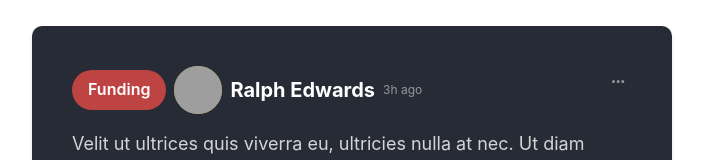
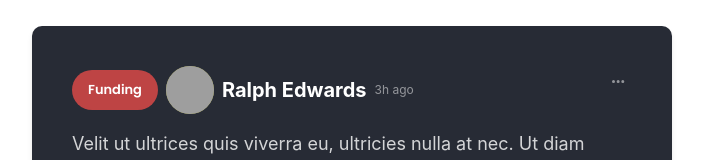
Before and after one commit to sana-gsoftconsulting/chakra-ui-demo, a Next.js app: page / in a window 1280 px wide. Shown: the part 125-285 px from the top of the page, without its empty margins (288-991 px from the left). Built offline with nearby package versions, Linux system fonts and the light colour scheme; grey boxes are pictures that could not be loaded.

Commit message:
update button stype

```diff
--- a/components/card/header.js
+++ b/components/card/header.js
@@ -13,7 +13,16 @@
   return (
     <Box display="flex" justifyContent="space-between" alignItems="center">
       <HStack>
-        <Button bg="customBtn" borderRadius="50px" textTransform="capitalize">
+        <Button fontFamily="Poppins"
+        fontSize	="13px"
+        fontWeight="600"
+        lineHeight="19px"
+       color="#FFFFFF"
+       _hover={{
+        background: "customBtn",
+        color: "#FFFFFF",
+      }}
+        bg="customBtn" borderRadius="50px" textTransform="capitalize">
           Funding
         </Button>
         <WrapItem>
--- a/pages/_app.js
+++ b/pages/_app.js
@@ -1,10 +1,19 @@
 import "../styles/globals.css";
 import { ChakraProvider } from "@chakra-ui/react";
 import { theme } from "../utils/theme";
+import Head from "next/head";
 
 function MyApp({ Component, pageProps }) {
   return (
     <ChakraProvider theme={theme}>
+      <Head>
+        <link rel="preconnect" href="https://fonts.googleapis.com" />
+        <link rel="preconnect" href="https://fonts.gstatic.com" crossorigin />
+        <link
+          href="https://fonts.googleapis.com/css2?family=Poppins:ital,wght@0,100;0,200;0,300;0,400;0,500;0,600;0,700;0,800;1,100;1,200;1,300&display=swap"
+          rel="stylesheet"
+        />
+      </Head>
       <Component {...pageProps} />
     </ChakraProvider>
   );
--- a/styles/Home.module.css
+++ b/styles/Home.module.css
@@ -114,3 +114,12 @@
     flex-direction: column;
   }
 }
+
+.button {
+  font-family: Poppins;
+  font-style: normal;
+  font-weight: 600;
+  font-size: 13px;
+  line-height: 19px;
+  color: #ffffff;
+}
--- a/styles/globals.css
+++ b/styles/globals.css
@@ -2,8 +2,7 @@
 body {
   padding: 0;
   margin: 0;
-  font-family: -apple-system, BlinkMacSystemFont, Segoe UI, Roboto, Oxygen,
-    Ubuntu, Cantarell, Fira Sans, Droid Sans, Helvetica Neue, sans-serif;
+  font-family:Poppins;
 }
 
 a {
```
